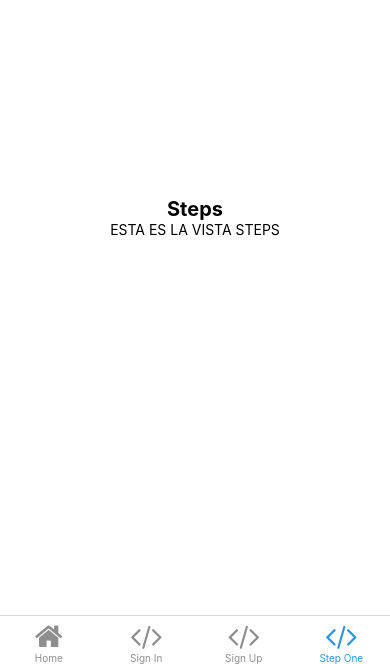
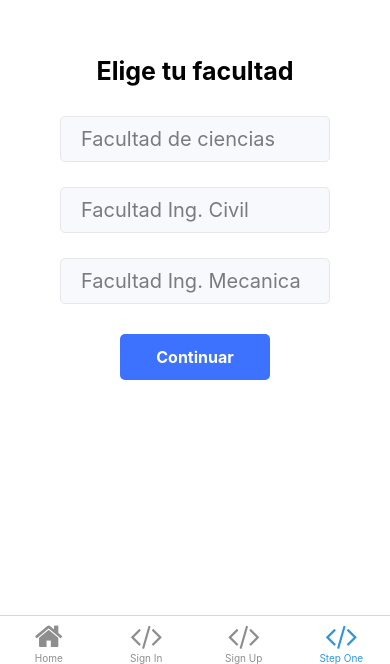
Before and after one commit to ICH-TEAM/chronos-app, a React Native app: screen /StepOne in a window 390 px wide. Shown: the part 180-844 px from the top of the page. Built offline with nearby package versions, Linux system fonts and the light colour scheme; what expo-linking would draw is missing.

Commit message:
view stepOne added

```diff
--- /dev/null
+++ b/components/StepItem/index.tsx
@@ -0,0 +1,64 @@
+import { FC } from "react"
+import {
+  StyleSheet,
+  TouchableOpacity,
+  TouchableOpacityProps,
+} from "react-native"
+import { Text, View } from "../Themed"
+
+interface BtnStepProps extends TouchableOpacityProps {
+  label: string
+  selectedValue: string
+  selectItem: (e: string) => void
+}
+
+const StepItem: FC<BtnStepProps> = (props) => {
+  const { label, selectedValue, selectItem, ...rest } = props
+  return (
+    <TouchableOpacity {...rest} onPress={() => selectItem(label)}>
+      <View
+        style={
+          selectedValue === label
+            ? { ...styles.btn, ...styles.btnColorSelected }
+            : { ...styles.btn, ...styles.btnColorDefault }
+        }
+      >
+        <Text
+          style={
+            selectedValue === label ? styles.textSelected : styles.textDefault
+          }
+        >
+          {label}
+        </Text>
+      </View>
+    </TouchableOpacity>
+  )
+}
+
+const styles = StyleSheet.create({
+  btn: {
+    paddingVertical: 10,
+    paddingLeft: 20,
+    borderWidth: 1,
+    width: 270,
+    borderRadius: 5,
+  },
+  btnColorDefault: {
+    backgroundColor: "#F7F9FC",
+    borderColor: "#E7E7E7",
+  },
+  btnColorSelected: {
+    backgroundColor: "#FFF",
+    borderColor: "#63FF85",
+  },
+  textDefault: {
+    color: "#7B7B7B",
+    fontSize: 20,
+  },
+  textSelected: {
+    color: "#40D68E",
+    fontSize: 20,
+  },
+})
+
+export default StepItem
--- a/components/index.ts
+++ b/components/index.ts
@@ -1,4 +1,5 @@
 export { default as Icon } from "./Icon"
 export { default as Input } from "./Input"
 export { default as Button } from "./Button"
+export { default as StepItem } from "./StepItem"
 export { default as Separator } from "./Separator"
--- a/screens/Steps/StepOne.tsx
+++ b/screens/Steps/StepOne.tsx
@@ -1,11 +1,38 @@
-import { StyleSheet } from "react-native"
+import { Button, Separator, StepItem } from "../../components"
+import { ScrollView, StyleSheet } from "react-native"
 import { Text, View } from "../../components/Themed"
+import { useState } from "react"
 
+const gap = 25
 const Steps = () => {
+  const [selected, setSelected] = useState<string>("")
+
+  const selectItem = (value: string) => {
+    setSelected(value)
+  }
   return (
     <View style={styles.container}>
-      <Text style={styles.title}>Steps</Text>
-      <Text>ESTA ES LA VISTA STEPS</Text>
+      <Text style={styles.title}>Elige tu facultad</Text>
+      <View style={styles.itemsContainer}>
+        <StepItem
+          selectedValue={selected}
+          label="Facultad de ciencias"
+          selectItem={selectItem}
+        />
+        <Separator value={gap} />
+        <StepItem
+          selectedValue={selected}
+          label="Facultad Ing. Civil"
+          selectItem={selectItem}
+        />
+        <Separator value={gap} />
+        <StepItem
+          selectedValue={selected}
+          label="Facultad Ing. Mecanica"
+          selectItem={selectItem}
+        />
+      </View>
+      <Button label="Continuar" />
     </View>
   )
 }
@@ -17,13 +44,11 @@ const styles = StyleSheet.create({
     justifyContent: "center",
   },
   title: {
-    fontSize: 20,
+    fontSize: 25,
     fontWeight: "bold",
   },
-  separator: {
+  itemsContainer: {
     marginVertical: 30,
-    height: 1,
-    width: "80%",
   },
 })
 
```
Also changed, not shown: components/CardCourse/index.tsx (+21 -35 lines).
